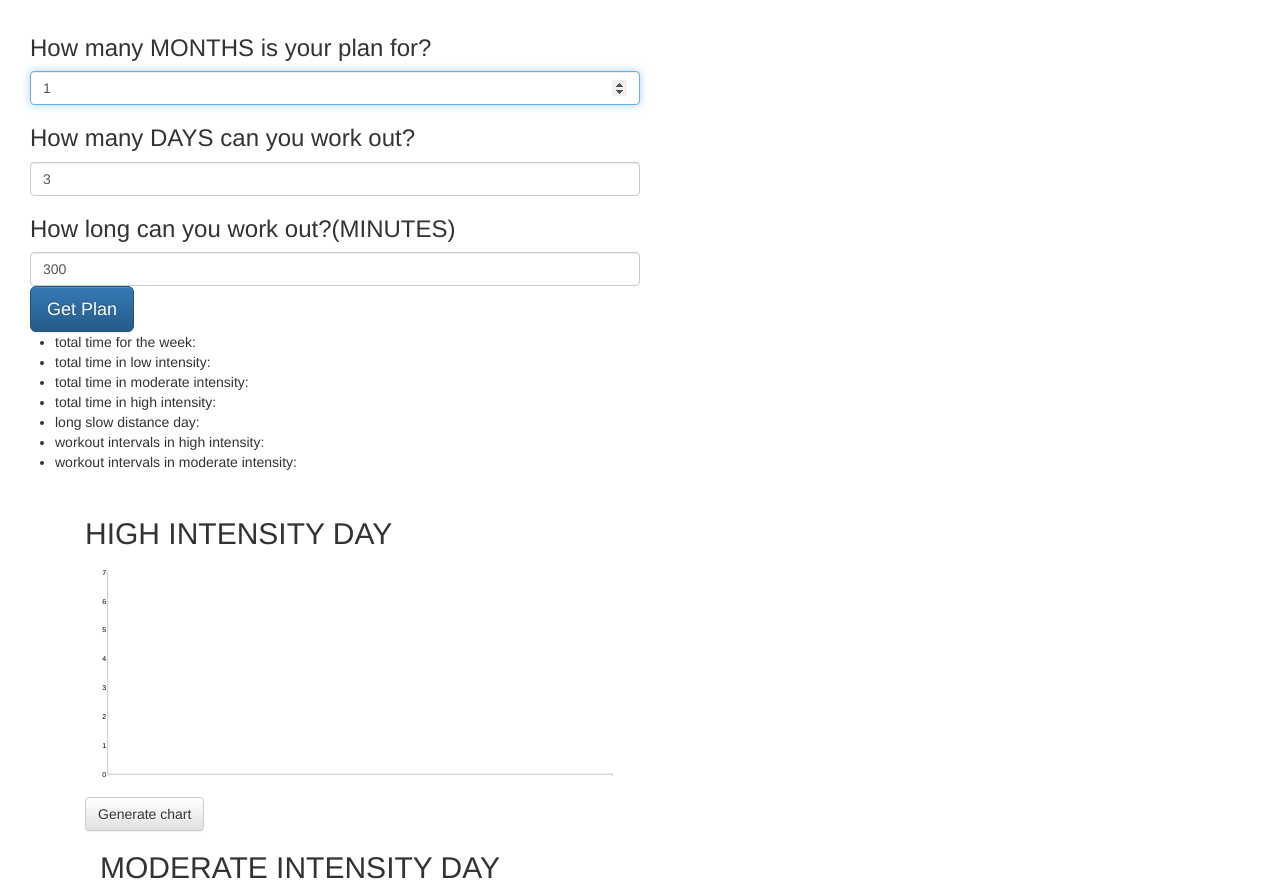
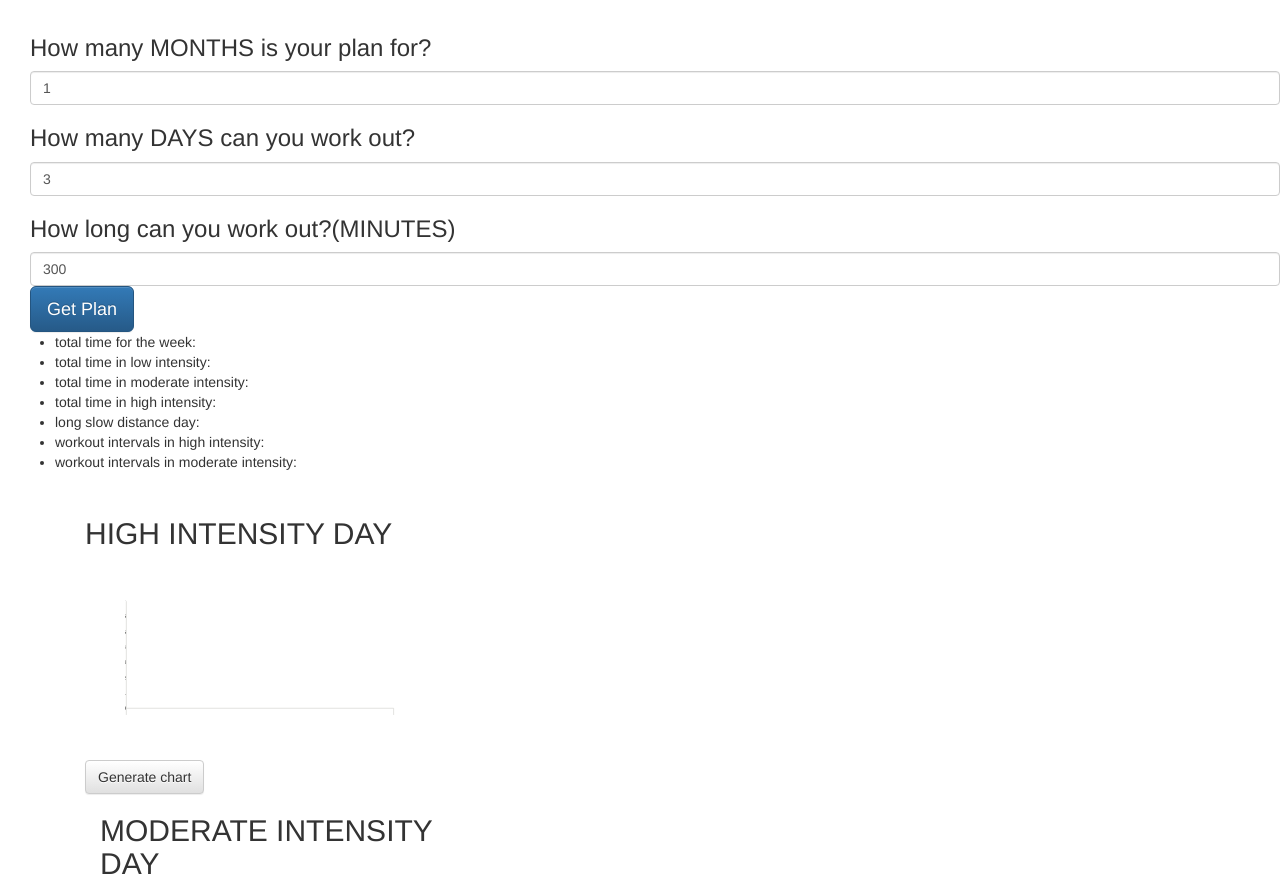
Before and after one commit to dannyalaska/final_project_wdi, a website: page public/index.html in a window 1280 px wide. Shown: the top 887 px of the page. Drawn offline with nearby package versions, Linux system fonts and the light colour scheme.

Commit message:
more work on chart sizing and overflow of bars

```diff
--- a/public/css/app.css
+++ b/public/css/app.css
@@ -1,12 +1,21 @@
 
 .chart {
   position: relative;
-  margin: 10px;
+  margin: 20px;
+  padding: 20px;
+  overflow: hidden;
 }
 .chart .domain {
   fill: none;
   stroke-width: 5;
   stroke: #D4D4D1;
+  overflow: hidden;
+}
+line {
+    stroke: lightgrey;
+    opacity: 0.8;
+    stroke-width: 5;
+
 }
 
 .chart .bar {
@@ -22,7 +31,7 @@
 }
 
 .y {
-  font-size: 2em;
+  font-size: 3em;
 }
 .info {
   margin: 15px;
@@ -36,15 +45,20 @@
   border-radius: 2px;
 }
 
-/* Creates a small triangle extender for the tooltip */
+
 .d3-tip:after {
   box-sizing: border-box;
   display: inline;
   font-size: 10px;
   width: 100%;
-  line-height: 2;
-  color: rgba(255, 255, 255);
+  display: none;
   content: "\25BC";
   position: absolute;
   text-align: center;
 }
+
+.content {
+  height: 100%;
+  width: 100%;
+  overflow: hidden;
+}
--- a/public/index.html
+++ b/public/index.html
@@ -1,4 +1,3 @@
-
 <!DOCTYPE html>
 <html lang='en' ng-app='cardioTest' ng-controller='intervalCtrl as cardio'>
 <head>
@@ -9,14 +8,14 @@
   <link rel='stylesheet' href='/css/app.css'>
 
 </head>
-<body>
+<body class="ng-cloak">
     <form roll="form" ng-submit="getPlan()">
-      <div class='form-group col-md-6 col-md-offset-3 info'>
+      <div class='form-group col-md-12 col-md-offset-3 info'>
         <div>
           <h3>How many MONTHS is your plan for?</h3>
           <input ng-model='months' name='months' type='number' max='3' min='1' autofocus class='form-control months' placeholder='1, 2, or 3 Months' ng-model='defaultMonths'>
         <h3>How many DAYS can you work out?</h3>
-        <input ng-model='days' name='days' type='number' max='7' min='1' autofocus class='form-control days' placeholder='Number of Days You Can Work Out' ng-model='defaultDays'>
+        <input ng-model='days' name='days' type='number' max='' min='1' autofocus class='form-control days' placeholder='Number of Days You Can Work Out' ng-model='defaultDays'>
         <h3>How long can you work out?(MINUTES)</h3>
         <input ng-model='minutes' name='minutes' type='number' min='1' max='300' autofocus class='form-control days' placeholder='Total Time Per Week(in minutes)' ng-model='defaultMinutes'>
         <button id="search" class='btn btn-primary btn-lg'>Get Plan</button>
@@ -35,7 +34,7 @@
      </div>
     </form>
     <div class="container" id="bar-graph" ng-controller='intervalCtrl as cardio'>
-        <div class="col-md-6">
+        <div class="col-md-4">
           <h2>HIGH INTENSITY DAY</h2>
           <div bar-chart="set.y" x="set.x" class="content"></div>
           <form role="form" ng-submit="zoneFour()" >
@@ -57,7 +56,7 @@
     </div>
     <div class= "container" ng-app='cardioTest' ng-controller='intervalCtrl as cardio'>
       <div class="container" id="bar-graph">
-          <div class="col-md-6">
+          <div class="col-md-4">
             <h2>MODERATE INTENSITY DAY</h2>
             <div bar-chart="set.y" x="set.x" class="content"></div>
             <form role="form" ng-submit="zoneThree()">
@@ -80,10 +79,10 @@
       </div>
       <div class= "container" ng-app='cardioTest' ng-controller='intervalCtrl as cardio'>
         <div class="container" id="bar-graph">
-            <div class="col-md-6">
+            <div class="col-md-4">
               <h2>LOW INTENSITY DAY</h2>
               <div bar-chart="set.y" x="set.x" class="content"></div>
-              <form role="form" ng-submit="zoneOne()" ng-init="zoneOne()">
+              <form role="form" ng-submit="zoneOne()">
                 <!-- <div class="form-group">
                   <label>Time of Workout:</label>
                   <input type="number" class="form-control" ng-model="n" />
@@ -103,7 +102,6 @@
         </div>
 
 
-
   <script src='http://d3js.org/d3.v3.min.js'></script>
   <script src='https://code.jquery.com/jquery-2.1.4.min.js'></script>
   <script src='/lib/angular/angular.js'></script>
@@ -117,4 +115,5 @@
 
 
 </body>
+<footer>Created By Danny!</footer>
 </html>
--- a/public/js/controllers.js
+++ b/public/js/controllers.js
@@ -39,7 +39,7 @@
       $scope.set.x = [];
       $scope.set.y = [];
       var longSlow = $scope.lsd();
-      _.times(longSlow || 40, function(n) {
+      _.times(longSlow, function(n) {
         $scope.set.x.push(n + 1);
         $scope.set.y.push(_.random($scope.min, $scope.max));
       });
--- a/public/js/directives.js
+++ b/public/js/directives.js
@@ -33,8 +33,8 @@
         margin: {
           top: 10,
           right: 10,
-          bottom: 30,
-          left: 50,
+          bottom: 50,
+          left: 10,
         },
       }, scope.options || {});
     };
@@ -44,7 +44,7 @@
       scope.svg = d3.select(elements[0]).append('svg').attr('class', 'chart');
       scope.container = scope.svg.append('g');
       scope.container.append('g').attr('class', 'x');
-      scope.container.append('g').attr('class', 'y');
+      scope.container.append('g').attr('class', 'y', 'grid');
       scope.setSvgSize();
       scope.svg.call(tip);
 
@@ -68,13 +68,15 @@
     };
 
     scope.redrawX = function() {
+
       var x, y, xAxis, yAxis, dataset, options = scope.getOptions(), xValues = scope.getX(), yValues = scope.y;
       if (xValues && yValues) {
         d3.scale.category20c();
+        _.dropRight(xValues, 15);
         x = d3.scale.ordinal().domain(xValues).rangeRoundBands([0, options.width], 0);
         y = d3.scale.linear().domain([0, d3.max(yValues)]).range([options.height, 0]);
-        xAxis = d3.svg.axis().scale(x).orient('bottom').ticks(1);
-        yAxis = d3.svg.axis().scale(y).orient('left').ticks(10).tickSize(3, 3);
+        xAxis = d3.svg.axis().scale(x).orient('bottom').ticks(10).tickSize(50);
+        yAxis = d3.svg.axis().scale(y).orient('left').ticks(10).tickSize(1, 1);
         scope.container.selectAll('g.x').attr('transform', "translate(0, " + options.height + ")").call(xAxis);
         scope.container.selectAll('g.y').call(yAxis);
         dataset = scope.container.selectAll('.bar').data(yValues).on('mouseover', tip.show).on('mouseout', tip.hide);
@@ -82,7 +84,7 @@
         dataset.transition().attr('x', function(d, i) {
           return i * x.rangeBand();
         }).attr('width', function() {
-          return x.rangeBand() - 5;
+          return x.rangeBand() - 15;
         }).attr('height', function(d) {
           return options.height - y(d);
         }).attr('y', function(d) {
@@ -102,25 +104,25 @@
       if (xValues && yValues) {
         var warmup = [2, 2, 2, 2, 2, 7, 7, 7, 6, 5, 4, 3, 2, 1];
         for (var i = 0; i < warmup.length; i++) {
-          scope.y.unshift(warmup[i]);
+          _.dropRight(scope.y.unshift(warmup[i]), 15);
+
         };
-
         d3.scale.category20c();
         x = d3.scale.ordinal().domain(xValues).rangeRoundBands([0, options.width], 0);
         y = d3.scale.linear().domain([0, d3.max(yValues)]).range([options.height, 0]);
-        xAxis = d3.svg.axis().scale(x).orient('bottom').ticks(1);
-        yAxis = d3.svg.axis().scale(y).orient('left').ticks(10).tickSize(3, 3);
+        xAxis = d3.svg.axis().scale(x).orient('bottom').ticks(1).tickSize(5);
+        yAxis = d3.svg.axis().scale(y).orient('left').ticks(10).tickSize(-2000);
         scope.container.selectAll('g.x').attr('transform', "translate(0, " + options.height + ")").call(xAxis);
         scope.container.selectAll('g.y').call(yAxis);
         dataset = scope.container.selectAll('.bar').data(yValues).on('mouseover', tip.show).on('mouseout', tip.hide);
         dataset
         .enter()
         .append('rect')
-        .attr('class', 'bar')
+        .attr('class', 'bar');
         dataset.transition().attr('x', function(d, i) {
           return i * x.rangeBand();
         }).attr('width', function() {
-          return x.rangeBand() - 5;
+          return x.rangeBand() - 10;
         }).attr('height', function(d) {
           return options.height - y(d);
         }).attr('y', function(d) {
```
